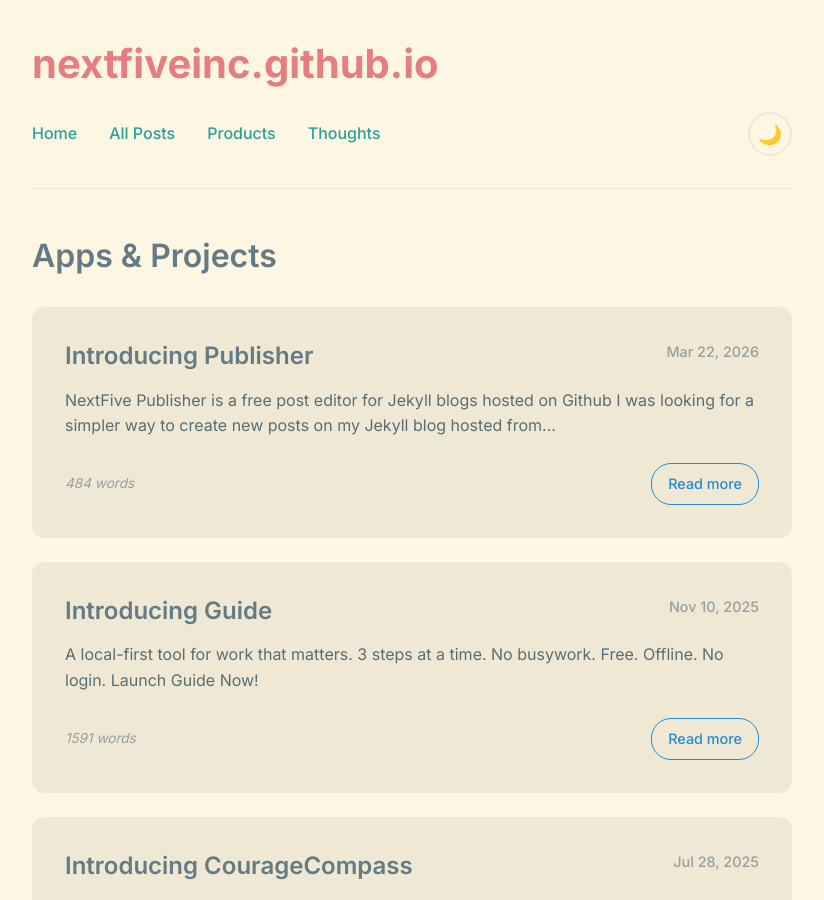
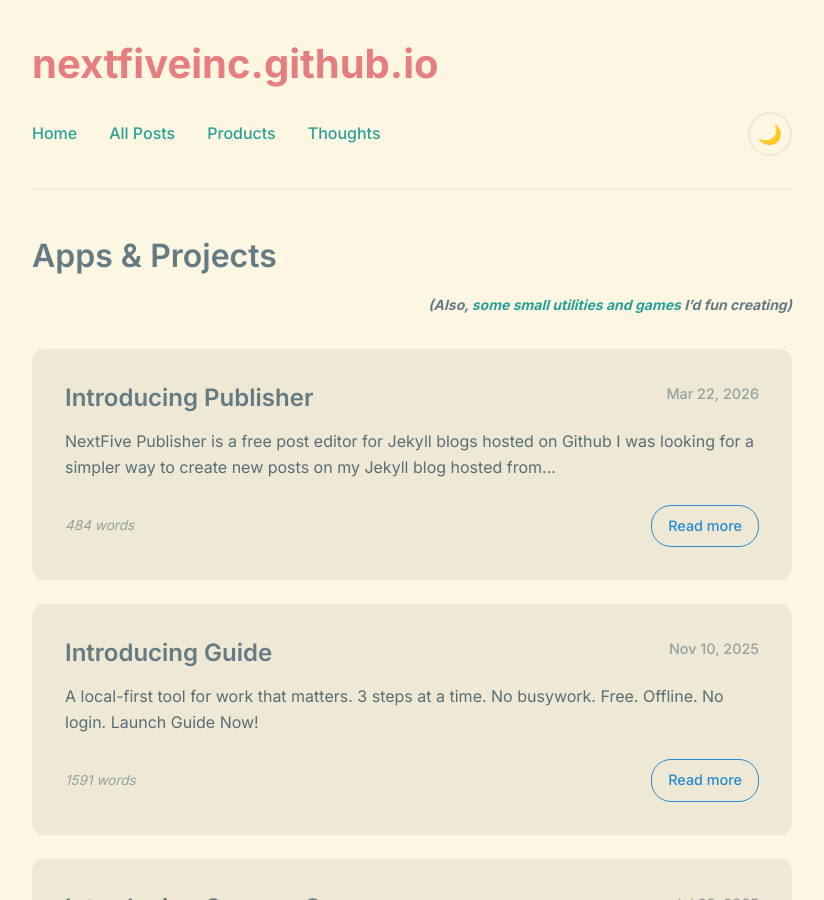
Before and after one commit to nextfiveinc/nextfiveinc.github.io, a Jekyll site: the page built from products.md, in a window 1280 px wide and 900 px high. Shown: the whole window, without its empty margins (228-1052 px from the left). Built offline with Jekyll 4.4.1, drawn with Linux system fonts in a browser that asks for light colours.

Commit message:
Update products.md with additional project details
Added a note about small utilities and games created.

```diff
--- a/products.md
+++ b/products.md
@@ -5,6 +5,10 @@
 ---
 
 ## Apps & Projects
+
+<span style="display: block; text-align: right; font-size: 14px; font-weight: bold; font-style: italic;">
+    (Also, <a href="https://nextfive.xyz/library" target="_blank" style="font-size: inherit; font-weight: inherit; font-style: inherit; color: var(--nav-link-color);"> some small utilities and games </a> I'd fun creating)
+</span>
 
 <ul class="post-list">
   {% for post in site.categories.product %}
```
